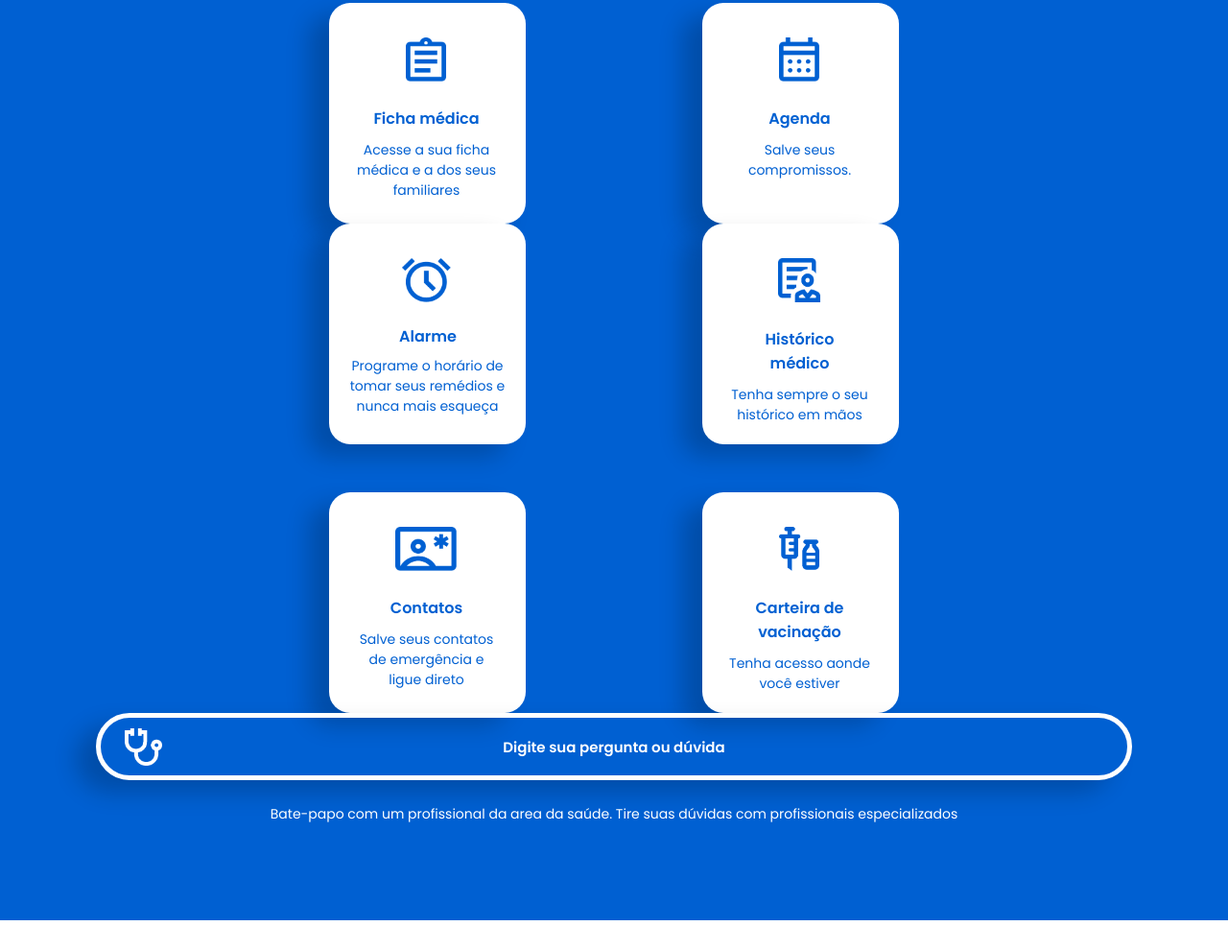
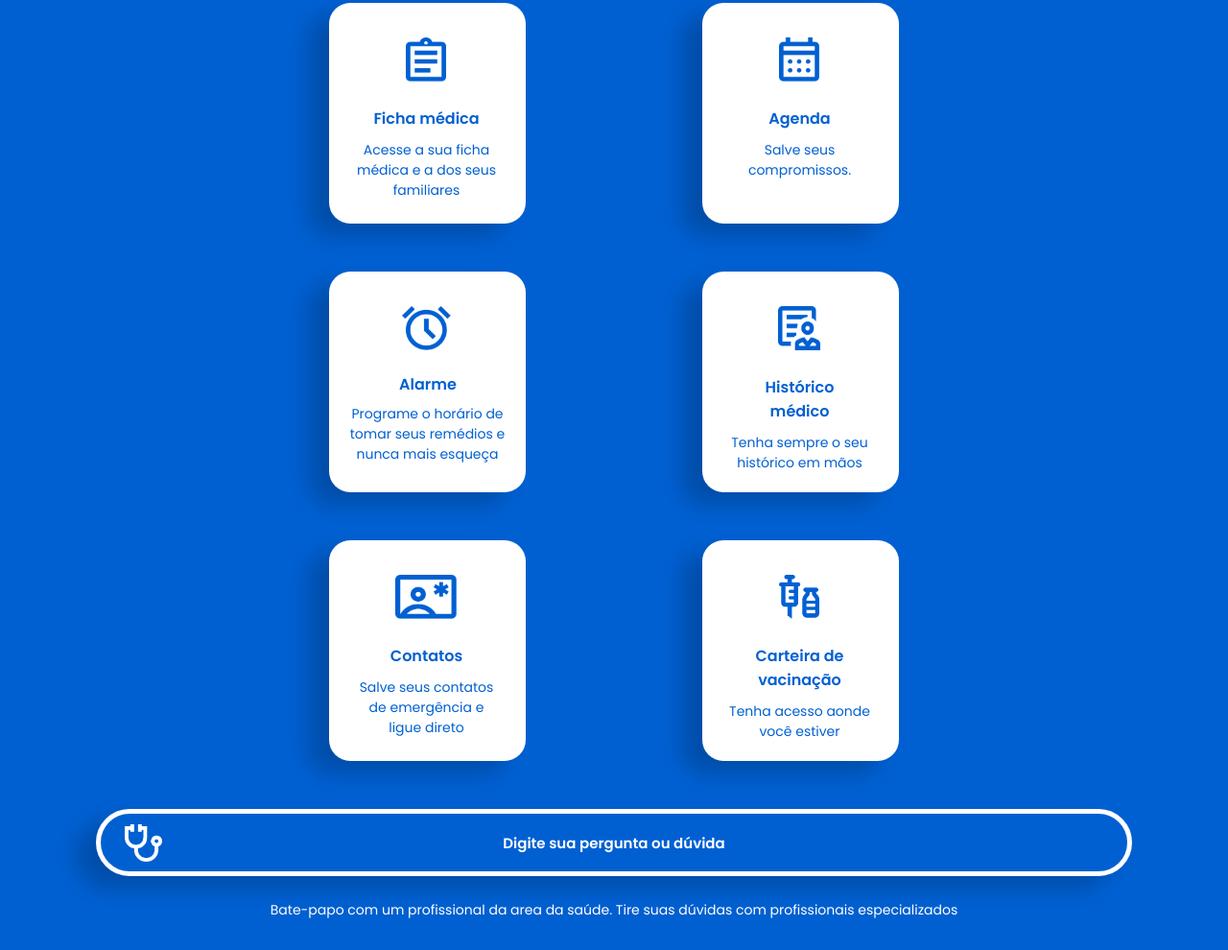
Before and after one commit to juliapugliese/Global-Hapvida_HTML_CSS_JavaScript, a plain HTML site: page Global_HTML/Global/index.html in a window 1280 px wide. Shown: the part 1075-2065 px from the top of the page at 96% size. Drawn offline with Linux system fonts and the light colour scheme.

Commit message:
Atualização do index e CSS

```diff
--- a/Global_HTML/Global/index.html
+++ b/Global_HTML/Global/index.html
@@ -1,17 +1,3 @@
-<!DOCTYPE html>
-<html lang="en">
-<head>
-  <meta charset="UTF-8">
-  <meta name="viewport" content="width=device-width, initial-scale=1.0">
-  <title>Document</title>
-</head>
-<body>
-
-</body>
-</html>
-
-
-
 <!DOCTYPE html>
 <html lang="pt-br">
 <head>
--- a/Global_HTML/Global/styles/styles.css
+++ b/Global_HTML/Global/styles/styles.css
@@ -603,6 +603,9 @@ body.theme-dark footer .paragrafo-footer{
   .main-conteudo .recursos-alternativo {
     width: 100%;
   }
+  .main-conteudo .fileira1 .recursos {
+    margin-bottom: 5rem;
+  }
 
   footer .grupo-footer {
     display: none;
```
